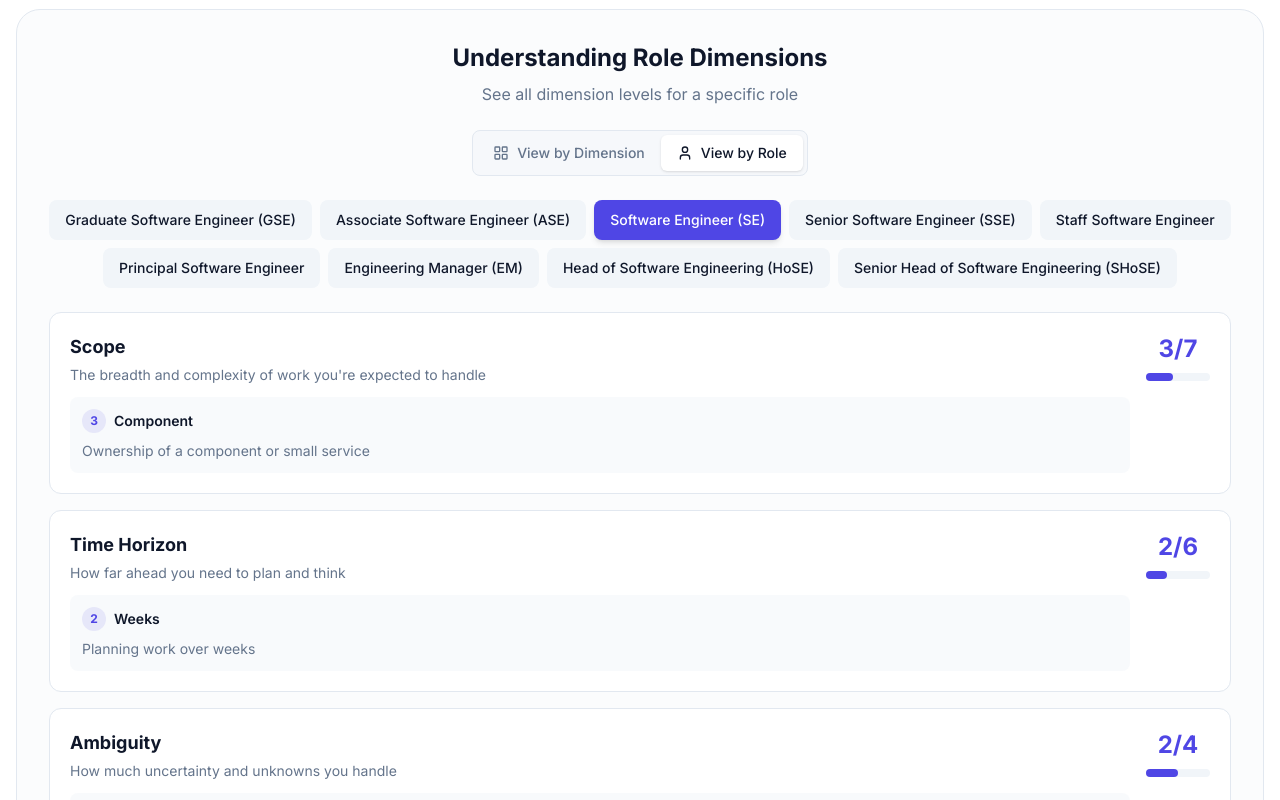
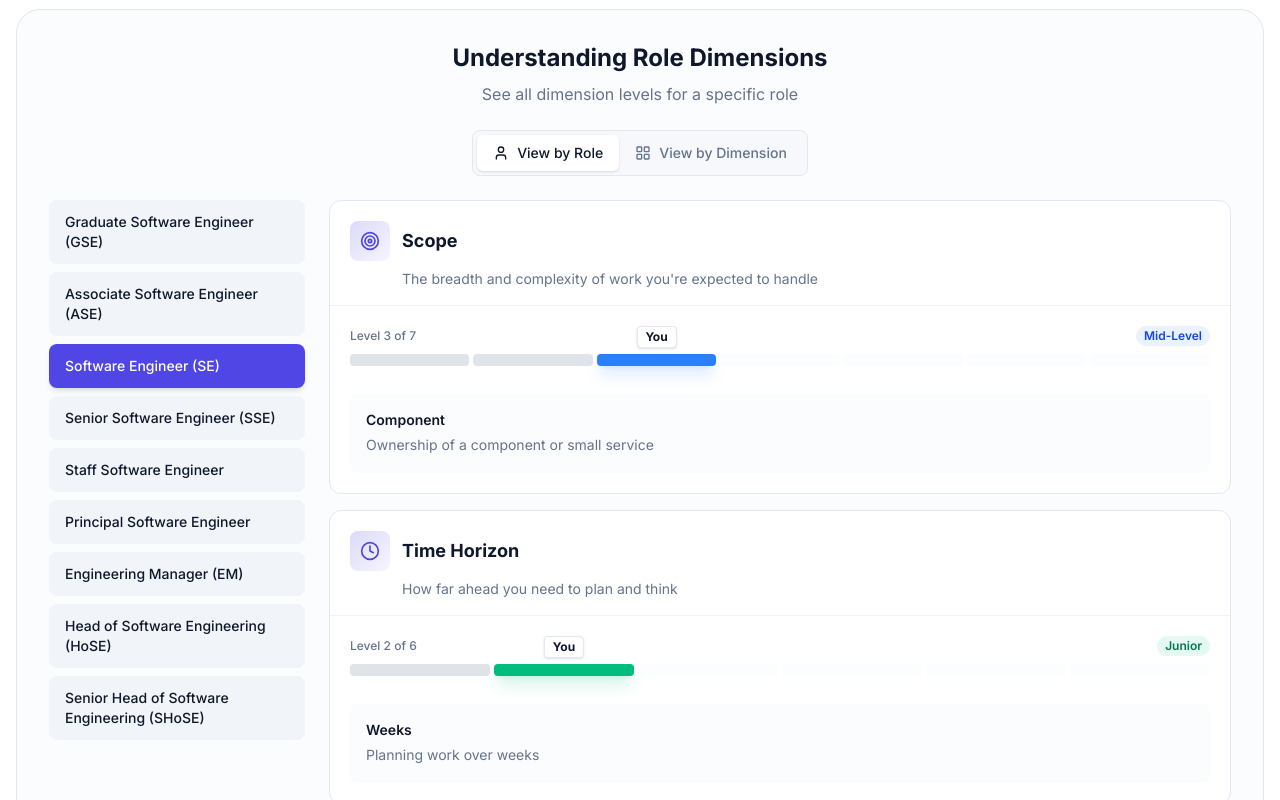
Before and after one commit to samclement/engineering-handbook, a Next.js app: page /career-framework/dimensions in a window 1280 px wide. Shown: the part 540-1340 px from the top of the page. Built offline with nearby package versions, Linux system fonts and the light colour scheme.

Commit message:
refactor: updated layout

```diff
--- a/components/CareerPathVisualizer.tsx
+++ b/components/CareerPathVisualizer.tsx
@@ -201,9 +201,6 @@ export function CareerPathVisualizer() {
                 <div className="absolute top-[2%] left-1/2 -translate-x-1/2 text-purple-500/30 font-bold text-4xl tracking-widest uppercase pointer-events-none select-none">
                     Leadership
                 </div>
-                <div className="absolute bottom-[2%] left-1/2 -translate-x-1/2 text-blue-500/30 font-bold text-4xl tracking-widest uppercase pointer-events-none select-none">
-                    SDLC
-                </div>
 
                 {/* Leadership Focus Label */}
                 <div className="absolute top-[15%] left-1/2 -translate-x-1/2 -translate-y-1/2 hidden lg:block text-center w-40 pointer-events-none">
@@ -213,6 +210,7 @@ export function CareerPathVisualizer() {
 
                 {/* SDLC Focus Label */}
                 <div className="absolute top-[60%] right-[20%] hidden lg:block text-left max-w-[150px] pointer-events-none">
+                    <div className="text-blue-500/30 font-bold text-3xl tracking-widest uppercase">Individual Contributor</div>
                     <h4 className="text-sm font-bold text-slate-600">SDLC Focus</h4>
                     <p className="text-xs text-muted-foreground">Execution, Craft, Delivery</p>
                 </div>
--- a/components/DimensionExplainer.tsx
+++ b/components/DimensionExplainer.tsx
@@ -3,9 +3,21 @@
 import React, { useState } from "react";
 import { motion } from "framer-motion";
 import { dimensions, getRoleDimensions, type Dimension, type DimensionType } from "@/lib/dimensions-data";
-import { ChevronRight, LayoutGrid, User } from "lucide-react";
+import { ChevronRight, LayoutGrid, User, Target, Clock, HelpCircle, Users, Workflow } from "lucide-react";
 
 type ViewMode = 'dimension' | 'role';
+
+// Helper function to get icon for each dimension
+const getDimensionIcon = (dimensionId: DimensionType) => {
+    const iconMap = {
+        scope: Target,
+        timeHorizon: Clock,
+        ambiguity: HelpCircle,
+        leadership: Users,
+        technical: Workflow,
+    };
+    return iconMap[dimensionId];
+};
 
 // All available roles
 const allRoles = [
@@ -43,6 +55,16 @@ export function DimensionExplainer() {
             <div className="flex justify-center">
                 <div className="inline-flex rounded-lg border border-border p-1 bg-secondary/50">
                     <button
+                        onClick={() => setViewMode('role')}
+                        className={`flex items-center gap-2 px-4 py-2 rounded-md font-medium text-sm transition-all ${viewMode === 'role'
+                            ? 'bg-background shadow-sm'
+                            : 'text-muted-foreground hover:text-foreground'
+                            }`}
+                    >
+                        <User className="w-4 h-4" />
+                        View by Role
+                    </button>
+                    <button
                         onClick={() => setViewMode('dimension')}
                         className={`flex items-center gap-2 px-4 py-2 rounded-md font-medium text-sm transition-all ${viewMode === 'dimension'
                             ? 'bg-background shadow-sm'
@@ -52,29 +74,20 @@ export function DimensionExplainer() {
                         <LayoutGrid className="w-4 h-4" />
                         View by Dimension
                     </button>
-                    <button
-                        onClick={() => setViewMode('role')}
-                        className={`flex items-center gap-2 px-4 py-2 rounded-md font-medium text-sm transition-all ${viewMode === 'role'
-                            ? 'bg-background shadow-sm'
-                            : 'text-muted-foreground hover:text-foreground'
-                            }`}
-                    >
-                        <User className="w-4 h-4" />
-                        View by Role
-                    </button>
                 </div>
             </div>
 
             {/* Dimension View */}
             {viewMode === 'dimension' && (
-                <>
-                    {/* Dimension Tabs */}
-                    <div className="flex flex-wrap gap-2 justify-center">
+                <div className="flex gap-6">
+                    {/* Dimension Navigation - Left Sidebar */}
+                    <div className="w-64 flex-shrink-0">
+                        <div className="sticky top-6 space-y-2">
                             {dimensions.map((dimension) => (
                                 <button
                                     key={dimension.id}
                                     onClick={() => setSelectedDimension(dimension.id)}
-                                className={`px-4 py-2 rounded-lg font-medium transition-all ${selectedDimension === dimension.id
+                                    className={`w-full text-left px-4 py-3 rounded-lg font-medium text-sm transition-all ${selectedDimension === dimension.id
                                         ? 'bg-primary text-primary-foreground shadow-md'
                                         : 'bg-secondary text-secondary-foreground hover:bg-secondary/80'
                                         }`}
@@ -83,15 +96,16 @@ export function DimensionExplainer() {
                                 </button>
                             ))}
                         </div>
+                    </div>
 
-                    {/* Active Dimension Display */}
+                    {/* Active Dimension Display - Right Content */}
+                    <div className="flex-1 min-w-0">
                         {activeDimension && (
                             <motion.div
                                 key={selectedDimension}
                                 initial={{ opacity: 0, y: 20 }}
                                 animate={{ opacity: 1, y: 0 }}
                                 transition={{ duration: 0.3 }}
-                            className="bg-card rounded-xl border border-border p-6"
                             >
                                 <div className="mb-6">
                                     <h3 className="text-xl font-bold mb-2">{activeDimension.name}</h3>
@@ -108,7 +122,7 @@ export function DimensionExplainer() {
                                             transition={{ duration: 0.3, delay: index * 0.05 }}
                                             className="relative"
                                         >
-                                        <div className="flex items-start gap-4 p-4 rounded-lg bg-secondary/50 hover:bg-secondary transition-colors">
+                                            <div className="flex items-start gap-4 p-4 rounded-lg bg-card border border-border hover:border-primary/50 transition-colors">
                                                 {/* Level Number */}
                                                 <div className="flex-shrink-0 w-8 h-8 rounded-full bg-primary/10 text-primary flex items-center justify-center font-bold text-sm">
                                                     {level.level}
@@ -152,20 +166,21 @@ export function DimensionExplainer() {
                                 </div>
                             </motion.div>
                         )}
-                </>
+                    </div>
+                </div>
             )}
 
             {/* Role View */}
             {viewMode === 'role' && (
-                <>
-                    {/* Role Tabs */}
-                    <div className="mb-6">
-                        <div className="flex gap-2 flex-wrap justify-center">
+                <div className="flex gap-6">
+                    {/* Role Navigation - Left Sidebar */}
+                    <div className="w-64 flex-shrink-0">
+                        <div className="sticky top-6 space-y-2">
                             {allRoles.map((role) => (
                                 <button
                                     key={role.slug}
                                     onClick={() => setSelectedRole(role.slug)}
-                                    className={`px-4 py-2.5 rounded-lg font-medium text-sm transition-all whitespace-nowrap ${selectedRole === role.slug
+                                    className={`w-full text-left px-4 py-3 rounded-lg font-medium text-sm transition-all ${selectedRole === role.slug
                                         ? 'bg-primary text-primary-foreground shadow-md'
                                         : 'bg-secondary text-secondary-foreground hover:bg-secondary/80'
                                         }`}
@@ -176,7 +191,8 @@ export function DimensionExplainer() {
                         </div>
                     </div>
 
-                    {/* Role Dimensions Display */}
+                    {/* Role Dimensions Display - Right Content */}
+                    <div className="flex-1 min-w-0">
                         {roleDimensions && (
                             <motion.div
                                 key={selectedRole}
@@ -188,6 +204,7 @@ export function DimensionExplainer() {
                                 {dimensions.map((dimension, index) => {
                                     const levelNum = roleDimensions[dimension.id];
                                     const level = dimension.levels.find(l => l.level === levelNum);
+                                    const Icon = getDimensionIcon(dimension.id);
 
                                     return (
                                         <motion.div
@@ -195,48 +212,94 @@ export function DimensionExplainer() {
                                             initial={{ opacity: 0, x: -20 }}
                                             animate={{ opacity: 1, x: 0 }}
                                             transition={{ duration: 0.3, delay: index * 0.05 }}
-                                        className="bg-card rounded-xl border border-border p-5"
+                                            className="bg-card rounded-xl border border-border overflow-hidden hover:border-primary/50 transition-colors"
                                         >
-                                        <div className="flex items-start gap-4">
-                                            {/* Dimension Info */}
-                                            <div className="flex-1 min-w-0">
-                                                <h3 className="font-bold text-lg mb-1">{dimension.name}</h3>
-                                                <p className="text-sm text-muted-foreground mb-3">{dimension.description}</p>
+                                            {/* 1. DIMENSION HEADER - What is this dimension? */}
+                                            <div className="p-5 pb-4 border-b border-border/50">
+                                                <div className="flex items-center gap-3 mb-2">
+                                                    <div className="w-10 h-10 rounded-lg bg-gradient-to-br from-primary/20 to-primary/5 flex items-center justify-center flex-shrink-0">
+                                                        <Icon className="w-5 h-5 text-primary" />
+                                                    </div>
+                                                    <h3 className="font-bold text-lg">{dimension.name}</h3>
+                                                </div>
+                                                <p className="text-sm text-muted-foreground ml-13">
+                                                    {dimension.description}
+                                                </p>
+                                            </div>
 
                                             {level && (
-                                                    <div className="bg-secondary/50 rounded-lg p-3">
-                                                        <div className="flex items-center gap-2 mb-2">
-                                                            <div className="flex-shrink-0 w-6 h-6 rounded-full bg-primary/10 text-primary flex items-center justify-center font-bold text-xs">
-                                                                {level.level}
+                                                <>
+                                                    {/* 2. LEVEL VISUALIZATION - Where are you? */}
+                                                    <div className="p-5 pb-4">
+                                                        {/* Progression Bar */}
+                                                        <div className="mb-3">
+                                                            <div className="flex items-center justify-between mb-2">
+                                                                <span className="text-xs font-medium text-muted-foreground">Level {level.level} of {dimension.levels.length}</span>
+                                                                <span className={`text-xs font-semibold px-2 py-0.5 rounded-full ${level.level <= 2 ? 'bg-emerald-500/10 text-emerald-700 dark:text-emerald-400' :
+                                                                        level.level <= 4 ? 'bg-blue-500/10 text-blue-700 dark:text-blue-400' :
+                                                                            'bg-purple-500/10 text-purple-700 dark:text-purple-400'
+                                                                    }`}>
+                                                                    {level.level <= 2 ? 'Junior' : level.level <= 4 ? 'Mid-Level' : 'Senior'}
+                                                                </span>
                                                             </div>
-                                                            <span className="font-semibold text-sm">{level.label}</span>
+
+                                                            <div className="flex items-center gap-1">
+                                                                {dimension.levels.map((dimLevel) => (
+                                                                    <div
+                                                                        key={dimLevel.level}
+                                                                        className="relative flex-1 group"
+                                                                    >
+                                                                        <div className={`h-3 rounded-sm transition-all ${dimLevel.level === level.level
+                                                                                ? level.level <= 2
+                                                                                    ? 'bg-emerald-500 shadow-lg shadow-emerald-500/30'
+                                                                                    : level.level <= 4
+                                                                                        ? 'bg-blue-500 shadow-lg shadow-blue-500/30'
+                                                                                        : 'bg-purple-500 shadow-lg shadow-purple-500/30'
+                                                                                : dimLevel.level < level.level
+                                                                                    ? 'bg-muted-foreground/20'
+                                                                                    : 'bg-muted/40'
+                                                                            }`}>
+                                                                            {dimLevel.level === level.level && (
+                                                                                <div className="absolute -top-7 left-1/2 -translate-x-1/2">
+                                                                                    <div className="text-xs font-bold text-foreground whitespace-nowrap bg-background px-2 py-0.5 rounded shadow-sm border border-border">
+                                                                                        You
                                                                                     </div>
-                                                        <p className="text-sm text-muted-foreground">{level.description}</p>
                                                                                 </div>
                                                                             )}
                                                                         </div>
 
-                                            {/* Progress Indicator */}
-                                            {level && (
-                                                <div className="hidden sm:flex flex-col items-center gap-2 flex-shrink-0">
-                                                    <div className="text-2xl font-bold text-primary">
-                                                        {level.level}/{dimension.levels.length}
-                                                    </div>
-                                                    <div className="w-16 bg-secondary rounded-full h-2">
-                                                        <div
-                                                            className="bg-primary h-2 rounded-full transition-all"
-                                                            style={{ width: `${(level.level / dimension.levels.length) * 100}%` }}
-                                                        />
+                                                                        {/* Tooltip on hover */}
+                                                                        <div className="absolute -bottom-8 left-1/2 -translate-x-1/2 opacity-0 group-hover:opacity-100 transition-opacity pointer-events-none">
+                                                                            <div className="text-xs text-muted-foreground whitespace-nowrap bg-popover px-2 py-1 rounded shadow-lg border border-border">
+                                                                                {dimLevel.label}
                                                                             </div>
                                                                         </div>
+                                                                    </div>
+                                                                ))}
+                                                            </div>
+                                                        </div>
+                                                    </div>
+
+                                                    {/* 3. LEVEL DETAILS - What does this level mean? */}
+                                                    <div className="px-5 pb-5">
+                                                        <div className="bg-muted/50 rounded-lg p-4">
+                                                            <div className="font-semibold text-sm mb-1 text-foreground">
+                                                                {level.label}
+                                                            </div>
+                                                            <p className="text-sm text-muted-foreground leading-relaxed">
+                                                                {level.description}
+                                                            </p>
+                                                        </div>
+                                                    </div>
+                                                </>
                                             )}
-                                        </div>
                                         </motion.div>
                                     );
                                 })}
                             </motion.div>
                         )}
-                </>
+                    </div>
+                </div>
             )
             }
         </div >
```
Lines whose indentation alone changed are shown as unchanged.
